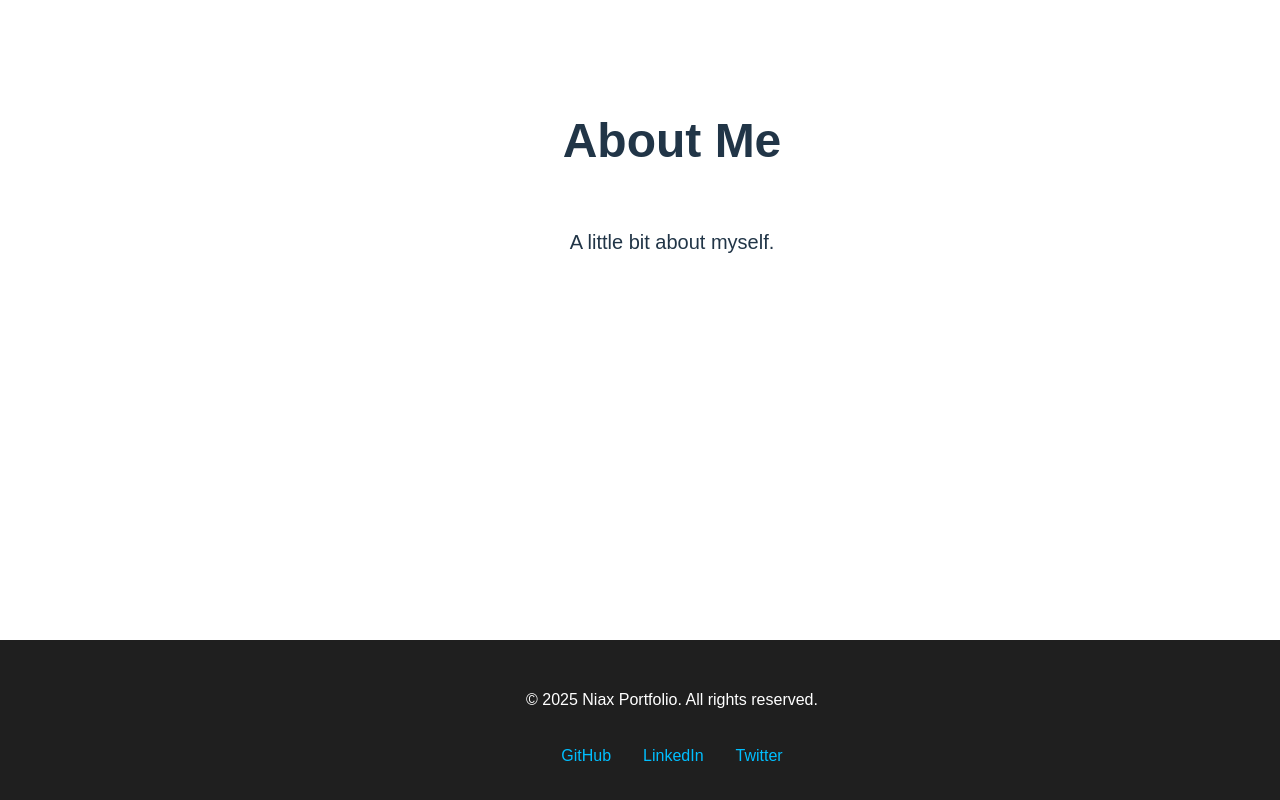
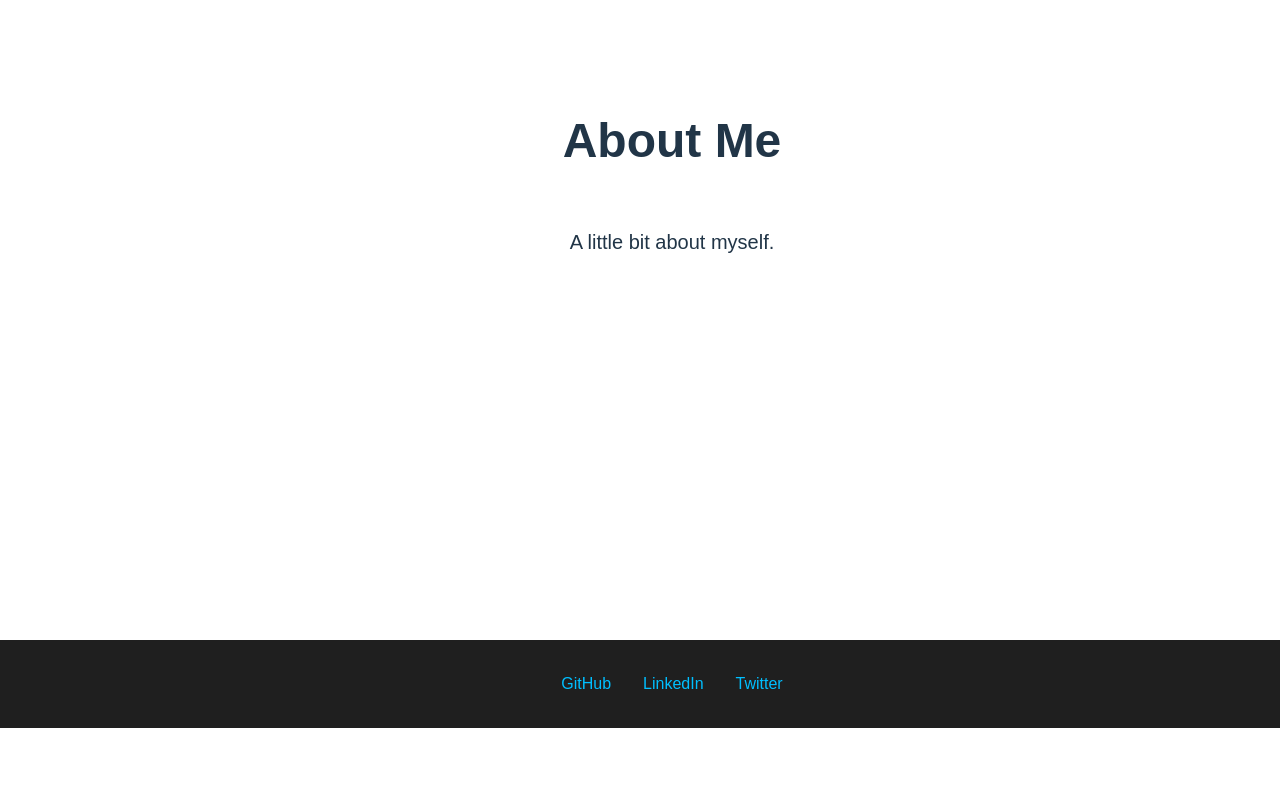
Before and after one commit to VictorySpecificationII/flowersbythebed-photography, a React (Vite) app: page / in a window 1280 px wide. Shown: the part 3160-3960 px from the top of the page. After the commit the page ends 3888 px from the top, so only its background shows below. Built offline with nearby package versions, Linux system fonts and the light colour scheme.

Commit message:
removed unnecessary copyrights crap

```diff
--- a/src/components/Footer.jsx
+++ b/src/components/Footer.jsx
@@ -4,7 +4,6 @@ import "../styles/Footer.css";
 const Footer = () => {
   return (
     <footer className="footer">
-      <p>© {new Date().getFullYear()} Niax Portfolio. All rights reserved.</p>
       <div className="social-links">
         <a href="https://github.com" target="_blank" rel="noreferrer">GitHub</a>
         <a href="https://linkedin.com" target="_blank" rel="noreferrer">LinkedIn</a>
```
